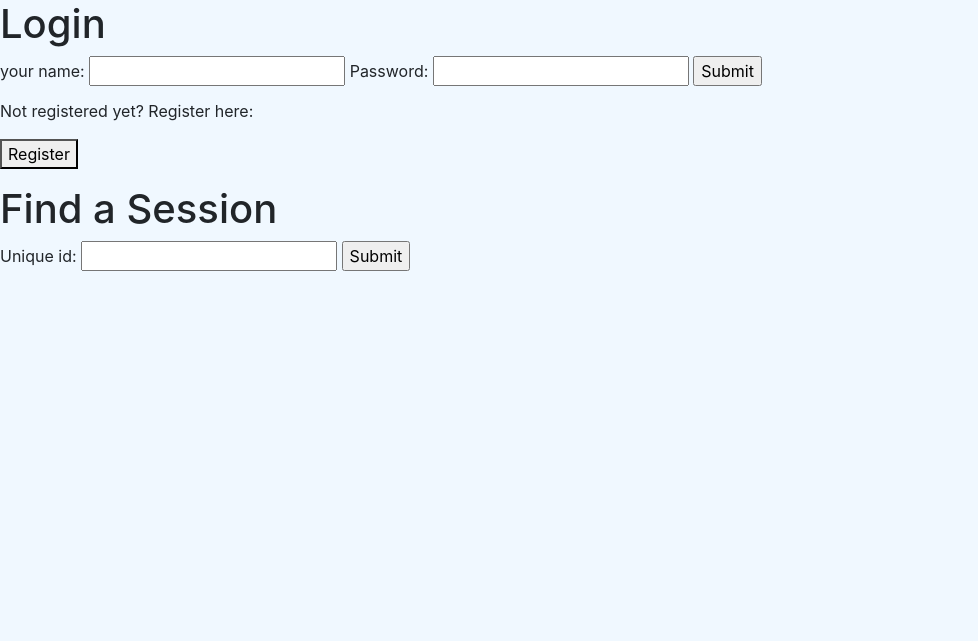
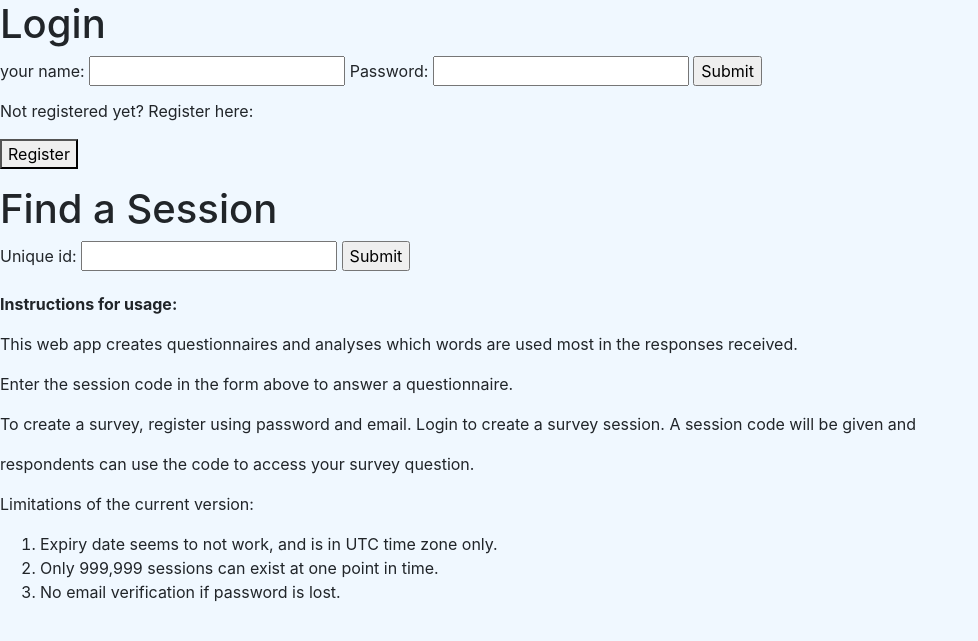
Before and after one commit to xchu002/survey-app, a Django app: page /login in a window 1280 px wide. Shown: the top 641 px of the page, without its empty margins (0-978 px from the left). Run offline with Django 4.2, Linux system fonts and the light colour scheme.

Commit message:
updated login

```diff
--- a/surveysite/models.py
+++ b/surveysite/models.py
@@ -15,7 +15,7 @@ class Survey(models.Model):
         ordering = ('unique_id',)
 
     def __str__(self):
-        return f"id: {self.unique_id}, {self.user}, {self.survey_question}"
+        return f"id: {self.unique_id}, {self.user}, {self.survey_question}, {self.expiry_date}"
 
 class Response(models.Model):
     question = models.ForeignKey(Survey, on_delete=models.CASCADE, null=True, related_name="answers")
--- a/surveysite/templates/surveysite/analytics.html
+++ b/surveysite/templates/surveysite/analytics.html
@@ -6,6 +6,7 @@
 </form>
 <h1>Your Analytics</h1>
 <h2>Session ID: {{session}}</h2>
+<p>Expires on: {{expiry}}</p>
 <h2>Survey: {{question}}</h2>
 
 <h2>Word percentages:</h2>
--- a/surveysite/templates/surveysite/login.html
+++ b/surveysite/templates/surveysite/login.html
@@ -19,4 +19,17 @@
 </form>
 <p>{{session}}</p>
 
+<p style="font-weight: bold;">Instructions for usage:</p>
+<p>This web app creates questionnaires and analyses which words are used most in the responses received.</p>
+<p>Enter the session code in the form above to answer a questionnaire.</p>
+<p>To create a survey, register using password and email. Login to create a survey session. A session code will be given and </p>
+<p>respondents can use the code to access your survey question.</p>
+
+<p>Limitations of the current version:</p>
+<ol>
+    <li>Expiry date seems to not work, and is in UTC time zone only.</li>
+    <li>Only 999,999 sessions can exist at one point in time. </li>
+    <li>No email verification if password is lost.</li>
+
+</ol>
 {% endblock %}
--- a/surveysite/views.py
+++ b/surveysite/views.py
@@ -94,7 +94,7 @@ def create(request, session_id):
         if create_form.is_valid():
             question = create_form.cleaned_data["question"]
             print(f"session id 2: {session_id}")
-            survey = models.Survey(unique_id=session_id,user=request.user,survey_question=question,expiry_date=timezone.now() + datetime.timedelta(days=1))
+            survey = models.Survey(unique_id=session_id,user=request.user,survey_question=question,expiry_date=timezone.now() + datetime.timedelta(days=365))
             survey.save()
             return HttpResponseRedirect(reverse('index'))
 
@@ -177,6 +177,7 @@ def response(request, session):
 def analytics(request, session):
     lemmatizer = WordNetLemmatizer()
     survey = models.Survey.objects.get(unique_id=session)
+    expiry_date = survey.expiry_date
     question = survey.survey_question
     answers = survey.answers.all()
     word_list_unprocessed = []
@@ -200,7 +201,8 @@ def analytics(request, session):
         "session": session,
         "question": question,
         "answers": answers,
-        "dictionary": analysis_dict
+        "dictionary": analysis_dict,
+        "expiry": expiry_date
     })
 
 def register(request):
```
Also changed, not shown: db.sqlite3.
